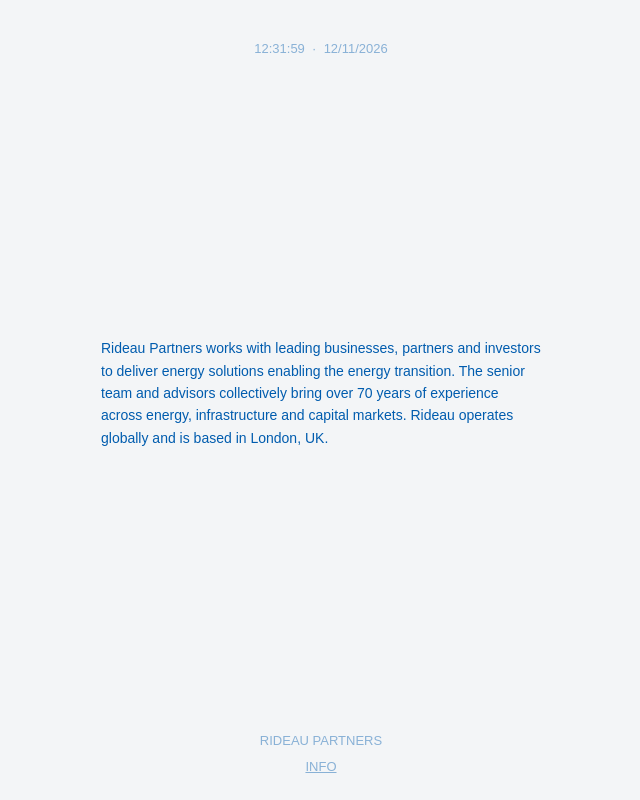
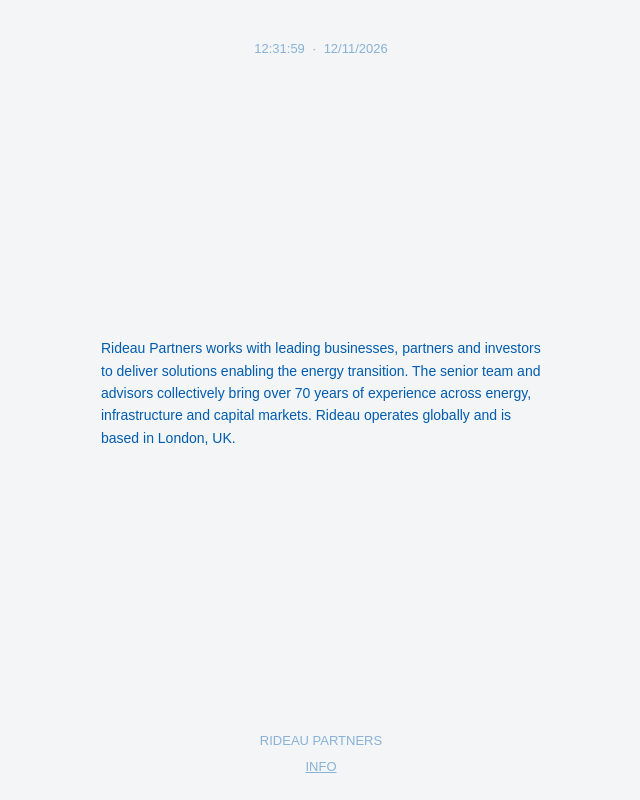
Before and after one commit to batoum/rideau, a plain HTML site: page info/index.html in a window 1280 px wide. Shown: the whole page, without its empty margins (319-959 px from the left). Drawn offline with Linux system fonts and the light colour scheme.

Commit message:
Remove 'energy' from company description

```diff
--- a/info/index.html
+++ b/info/index.html
@@ -27,7 +27,7 @@
   <main>
   <div class="wrapper-c">
     <div class="about-text">
-Rideau Partners works with leading businesses, partners and investors to deliver energy solutions enabling the energy transition. The senior team and advisors collectively bring over 70 years of experience across energy, infrastructure and capital markets. Rideau operates globally and is based in London, UK.
+Rideau Partners works with leading businesses, partners and investors to deliver solutions enabling the energy transition. The senior team and advisors collectively bring over 70 years of experience across energy, infrastructure and capital markets. Rideau operates globally and is based in London, UK.
     </div>
 
 
```
